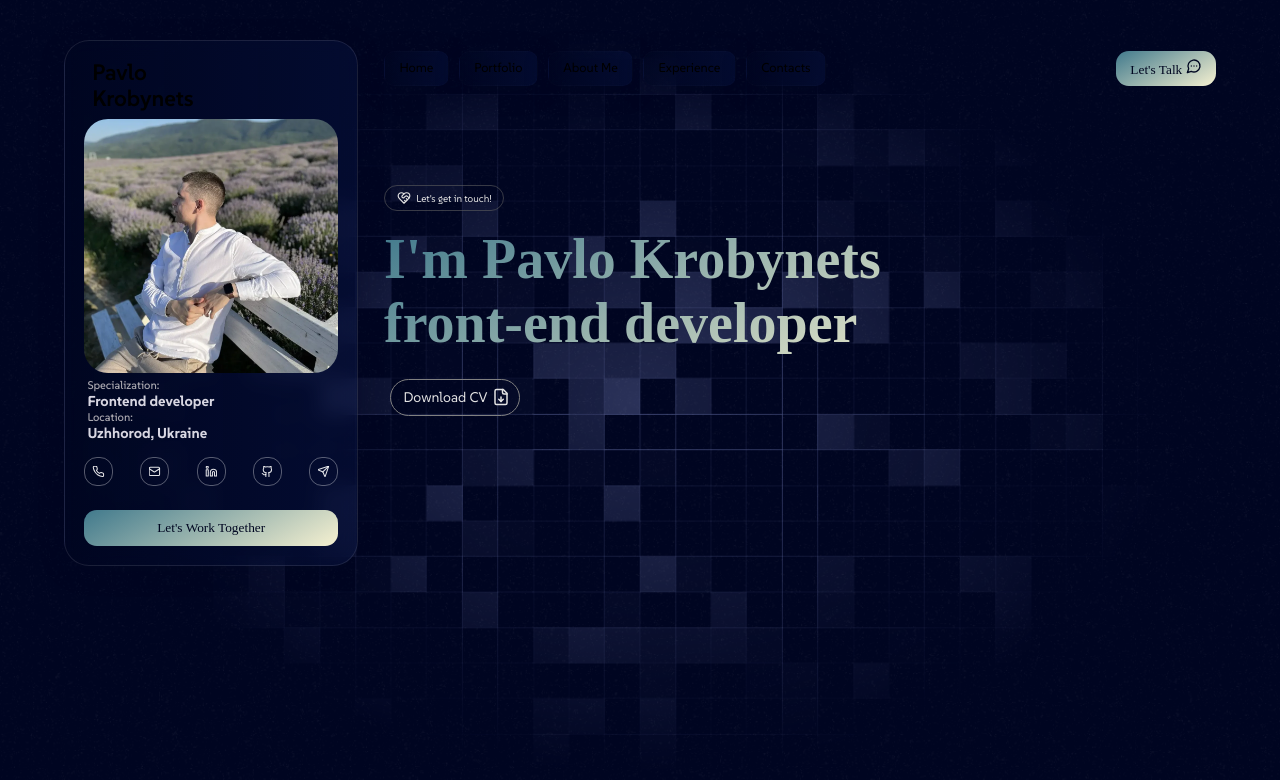
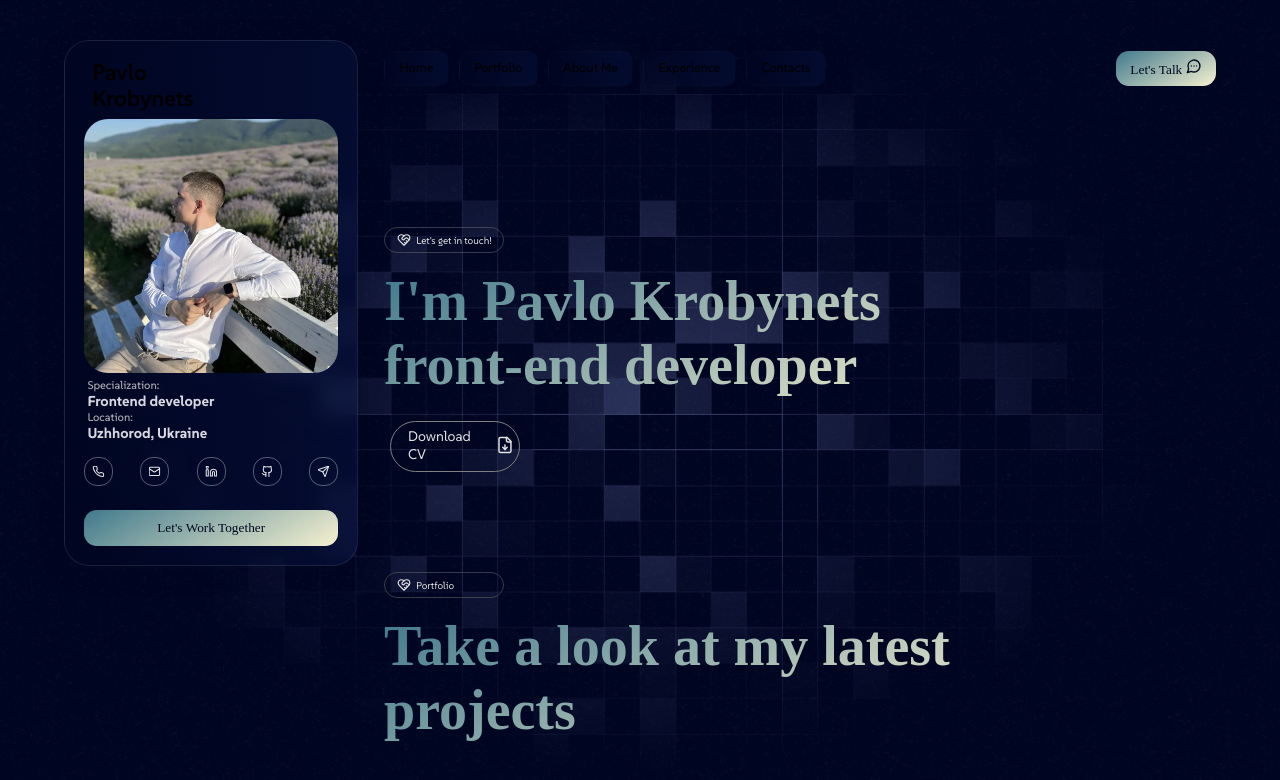
Before and after one commit to PavelKrobynets/cv-project, a Next.js app: page / in a window 1280 px wide. Shown: the top 780 px of the page. Built offline with nearby package versions, Linux system fonts and the light colour scheme.

Commit message:
started portfolio block

```diff
--- a/src/app/components/home/home.module.scss
+++ b/src/app/components/home/home.module.scss
@@ -1,6 +1,5 @@
 .home {
-  width: 600px;
-
+  margin-top: 5%;
   & > .download {
     margin-top: 1.5rem;
     font-size: 14px;
--- a/src/app/components/main/Main.tsx
+++ b/src/app/components/main/Main.tsx
@@ -1,13 +1,12 @@
-import { Header, Home } from "./index";
+import { Header, Home, Portfolio } from "./index";
 import styles from "./main.module.scss";
 
 export default function Main() {
   return (
-    <div>
+    <div className={styles.main}>
       <Header />
-      <div className={styles.home}>
-        <Home />
-      </div>
+      <Home />
+      <Portfolio />
     </div>
   );
 }
--- a/src/app/components/main/index.ts
+++ b/src/app/components/main/index.ts
@@ -1,4 +1,5 @@
 import Header from "../header/Header";
 import Home from "../home/Home";
+import Portfolio from "../portfolio/Portfolio";
 
-export { Header, Home };
+export { Header, Home, Portfolio };
--- a/src/app/components/main/main.module.scss
+++ b/src/app/components/main/main.module.scss
@@ -1,3 +1,5 @@
-.home {
-  margin-top: 12%;
+.main {
+  display: flex;
+  flex-direction: column;
+  gap: 100px;
 }
--- /dev/null
+++ b/src/app/components/portfolio/Portfolio.tsx
@@ -0,0 +1,10 @@
+import Title from "../title/Title";
+import styles from "./portfolio.module.scss";
+
+export default function Portfolio() {
+  return (
+    <div className={styles.portfolio}>
+      <Title anchor="Portfolio" title="Take a look at my latest projects" />
+    </div>
+  );
+}
--- a/src/app/components/title/title.module.scss
+++ b/src/app/components/title/title.module.scss
@@ -1,4 +1,5 @@
 .block {
+  width: 600px;
   & > .anchor {
     display: flex;
     align-items: center;
```
Also changed, not shown: src/app/components/portfolio/portfolio.module.scss (added).
